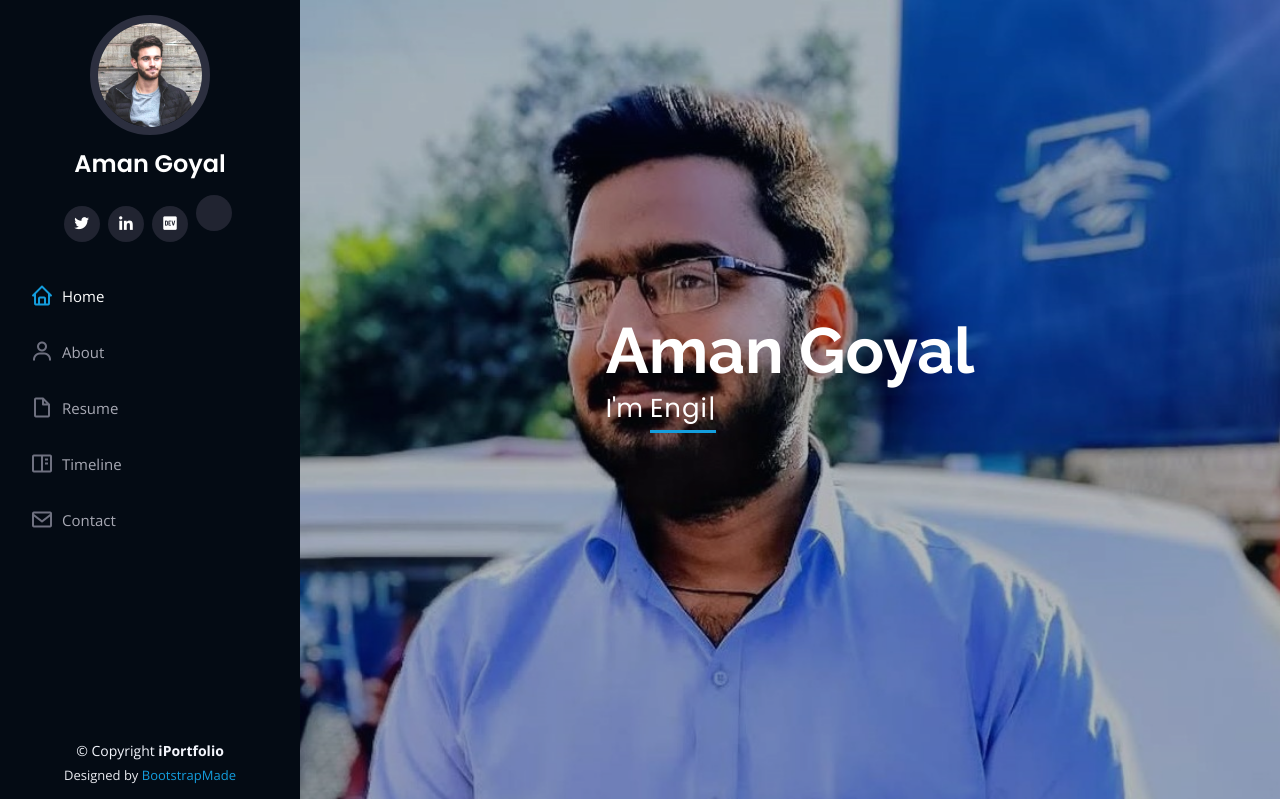
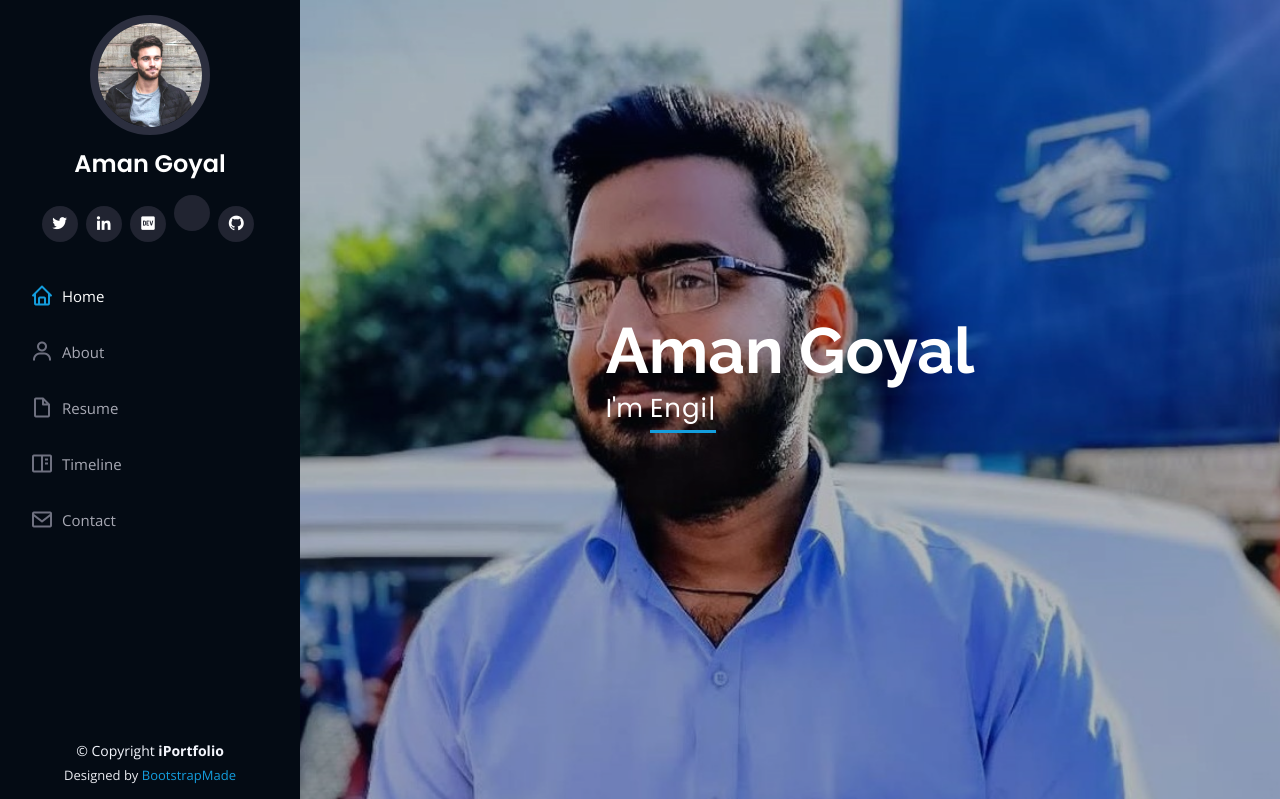
Before and after one commit to goyal-aman/portfolio, a Django app: page / in a window 1280 px wide. Shown: the top 799 px of the page. Run offline with Django 3.2, Linux system fonts and the light colour scheme; some libraries are stand-ins or nearby versions.

Commit message:
addd github link in left section

```diff
--- a/landingpage/templates/landingpage/index.html
+++ b/landingpage/templates/landingpage/index.html
@@ -65,6 +65,7 @@
           <a href="https://blog.amangoyal.ml/" class="devto">
             <iconify-icon data-icon="cib-hashnode"></iconify-icon></i>
           </a>
+          <a href="https://github.com/goyal-aman" class="bx-bxl-github"><i class="bx bxl-github"></i></a>
         </div>
       </div>
 
```
